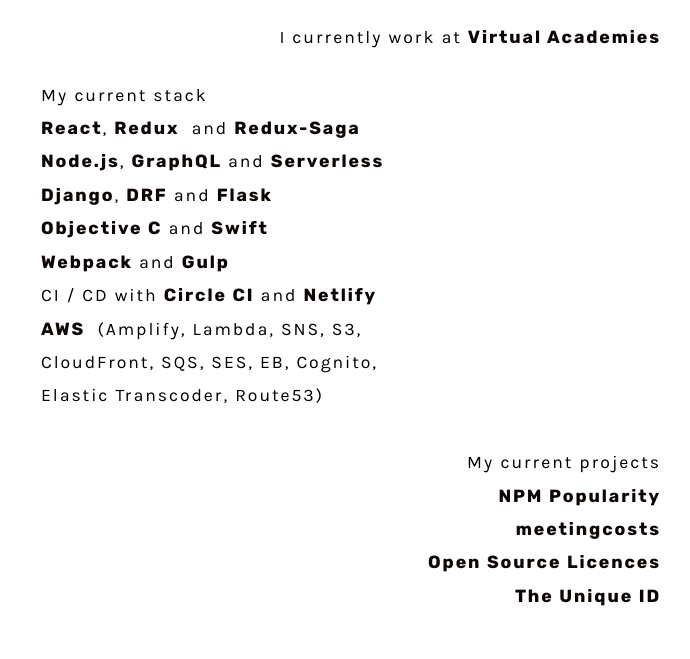
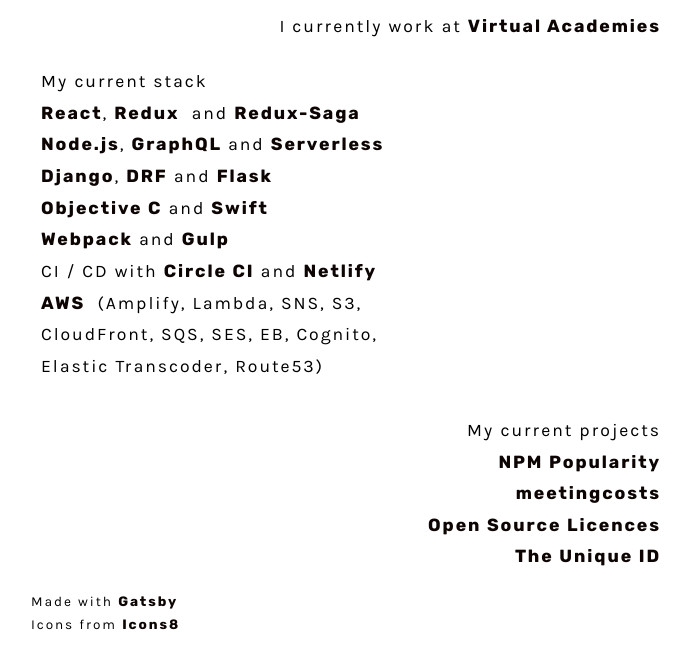
Before and after one commit to jagonzalr/jagonzalr, a Gatsby site: page / in a window 1280 px wide. Shown: the part 279-938 px from the top of the page, without its empty margins (289-979 px from the left). Built offline with nearby package versions, Linux system fonts and the light colour scheme; Gatsby itself is replaced by a stand-in of ours.

Commit message:
Add footer, update styles

```diff
--- a/gatsby-config.js
+++ b/gatsby-config.js
@@ -40,8 +40,7 @@
         start_url: `/`,
         background_color: `#6b37bf`,
         theme_color: `#6b37bf`,
-        display: `standalone`,
-        icon: `src/images/icon.png`
+        display: `standalone`
       }
     },
     'gatsby-plugin-offline'
--- a/package.json
+++ b/package.json
@@ -27,6 +27,7 @@
     "react-dom": "^16.8.6",
     "react-helmet": "^5.2.1",
     "react-typography": "^0.16.19",
+    "rfs": "^8.0.4",
     "typography": "^0.16.19"
   },
   "devDependencies": {
--- /dev/null
+++ b/src/components/Footer.jsx
@@ -0,0 +1,39 @@
+
+import React from 'react'
+
+export default () => {
+	return (
+		<footer className='footer mt-5 py-4'>
+      <div className='container'>
+        <div className='row'>
+          <div className='col text-center'>
+            <span className='credit'>
+              Made with&nbsp;
+              <a
+                href='https://www.gatsbyjs.org/'
+                rel='noopener noreferrer'
+                target='_blank'
+              >
+                Gatsby
+              </a>
+            </span>
+          </div>
+        </div>
+        <div className='row mt-3'>
+          <div className='col text-center'>
+            <span className='credit'>
+            	Icons&nbsp;from&nbsp;
+				      <a
+				        href='https://icons8.com'
+				        target='_blank'
+				        rel='noopener noreferrer'
+				      >
+				        Icons8
+				      </a>
+				    </span>
+          </div>
+        </div>
+      </div>
+    </footer>
+	)
+}
--- a/src/components/Info.js
+++ b/src/components/Info.js
@@ -46,7 +46,7 @@
   		</div>
   		<div className='section name'>
         <h2 style={{ marginBottom: '10px' }}>
-        	José Antonio González Rodríguez
+        	José Antonio <span className='blue'>González Rodríguez</span>
         </h2>
       </div>
       <div className='section living right'>
--- a/src/pages/index.js
+++ b/src/pages/index.js
@@ -1,6 +1,7 @@
 
 import React, { Fragment } from 'react'
 
+import Footer from '../components/Footer'
 import Head from '../components/Head'
 import Info from '../components/Info'
 import Projects from '../components/Projects'
@@ -13,6 +14,7 @@
 			<Info />
 			<Stack/>
 			<Projects />
+			<Footer />
 		</div>
 	</Fragment>
 )
--- a/src/styles/_typography.scss
+++ b/src/styles/_typography.scss
@@ -53,3 +53,12 @@
 h1, h2, h3, h4, h5, h6 {
   font-family: 'Rubik-Bold', -apple-system, BlinkMacSystemFont, "Segoe UI", Roboto, Helvetica, Arial, sans-serif, "Apple Color Emoji", "Segoe UI Emoji", "Segoe UI Symbol";
 }
+
+.credit {
+  @include font-size(0.85rem);
+
+  a {
+    font-weight: 700;
+    font-family: 'Rubik-Bold', -apple-system, BlinkMacSystemFont, "Segoe UI", Roboto, Helvetica, Arial, sans-serif, "Apple Color Emoji", "Segoe UI Emoji", "Segoe UI Symbol";
+  }
+}
--- a/src/styles/global.scss
+++ b/src/styles/global.scss
@@ -1,4 +1,5 @@
 
+@import '~rfs/sass';
 @import "typography";
 
 $black-color: #0C0503;
@@ -7,7 +8,7 @@
 
 body {
     background-color: $white-color;
-    line-height: 1.4;
+    line-height: 1.3;
     letter-spacing: 0.12rem;
     margin: 0;
     min-height: 100vh;
@@ -26,17 +27,19 @@
     &:hover { color: $blue-color; cursor: pointer; }
 }
 
-.wrapper { padding: 2vh 2rem 3vh 2rem; }
-
 .intro { margin-bottom: 5px; }
 
-.section { padding: 3.5px 10px 3.5px 10px; }
+.section { padding: 3px 10px 3px 10px; }
 
 .name {
-    font-size: 1.6rem;
+    @include font-size(2.0rem);
     overflow-wrap: break-word;
     padding-left: 10px;
     padding-right: 10px;
+}
+
+.blue {
+  color: $blue-color;
 }
 
 .left {text-align: left; }
@@ -101,8 +104,8 @@
 }
 
 .title {
-  font-size: 1.1rem;
-  margin-top: 10px;
+  @include font-size(1.2rem);
+  margin-top: 5px;
   margin-bottom: -25px;
   text-align: center;
 }
@@ -128,32 +131,28 @@
     }
 }
 
+.wrapper { padding: 1vh 2rem 3vh 2rem; }
+
 @media screen and (min-width: 720px) {
-  .name { font-size: 1.7rem }
-  .wrapper { padding: 2vh 10rem 3vh 10rem; }
+  .wrapper { padding: 1vh 10rem 3vh 10rem; }
 }
 
 @media screen and (min-width: 960px) {
-  .name { font-size: 1.7rem }
-  .wrapper { padding: 2vh 15rem 3vh 15rem; }
+  .wrapper { padding: 1vh 15rem 3vh 15rem; }
 }
 
 @media screen and (min-width: 1200px) {
-  .name { font-size: 1.8rem }
-  .wrapper { padding: 2vh 20rem 3vh 20rem; }
+  .wrapper { padding: 1vh 20rem 3vh 20rem; }
 }
 
 @media screen and (min-width: 1440px) {
-  .name { font-size: 1.9rem }
-  .wrapper { padding: 2vh 25rem 3vh 25rem; }
+  .wrapper { padding: 1vh 25rem 3vh 25rem; }
 }
 
 @media screen and (min-width: 1680px) {
-  .name { font-size: 2.0rem }
-  .wrapper { padding: 2vh 30rem 3vh 30rem; }
+  .wrapper { padding: 1vh 30rem 3vh 30rem; }
 }
 
 @media screen and (min-width: 1920px) {
-  .name { font-size: 2.0rem }
-  .wrapper { padding: 2vh 35rem 3vh 35rem; }
+  .wrapper { padding: 1vh 35rem 3vh 35rem; }
 }
```
Also changed, not shown: src/images/icon.png (deleted), static/favicon.ico (deleted), 1 other file.
